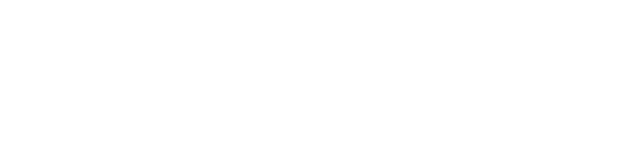
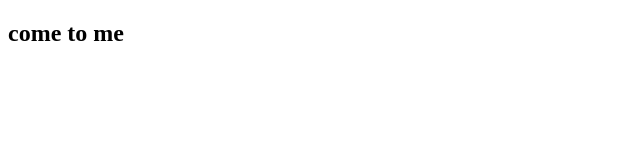
Before and after one commit to Rahi100/web-deploper-portfoli, a plain HTML site: page index.html in a window 1280 px wide. Shown: the whole page, without its empty margins (0-640 px from the left). Drawn offline with Linux system fonts and the light colour scheme.

Commit message:
creat the index.html file

```diff
--- a/index.html
+++ b/index.html
@@ -7,6 +7,7 @@
 </head>
 <body>
     <header>
+        <h2>come to me</h2>
 
     </header>
     <main>
```
